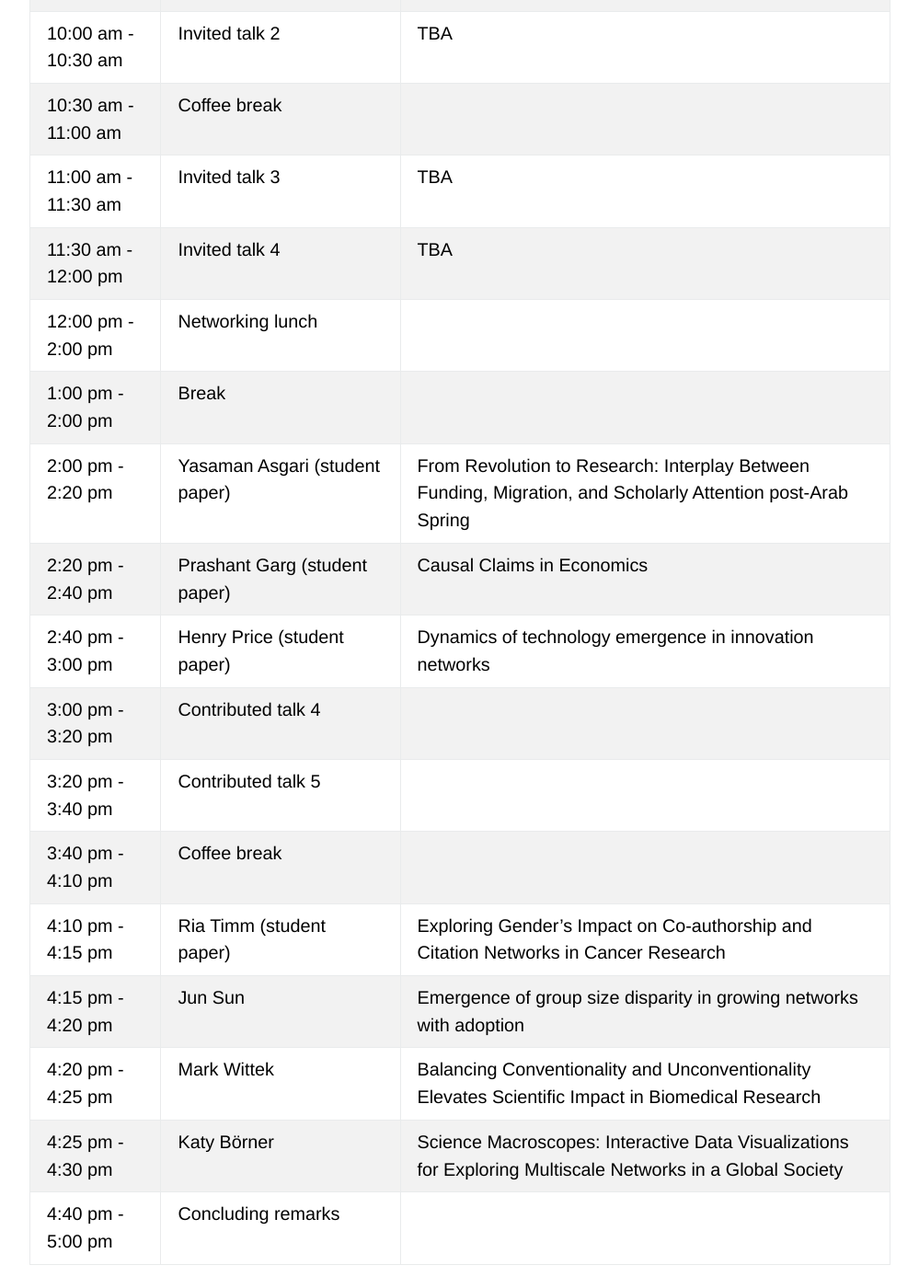
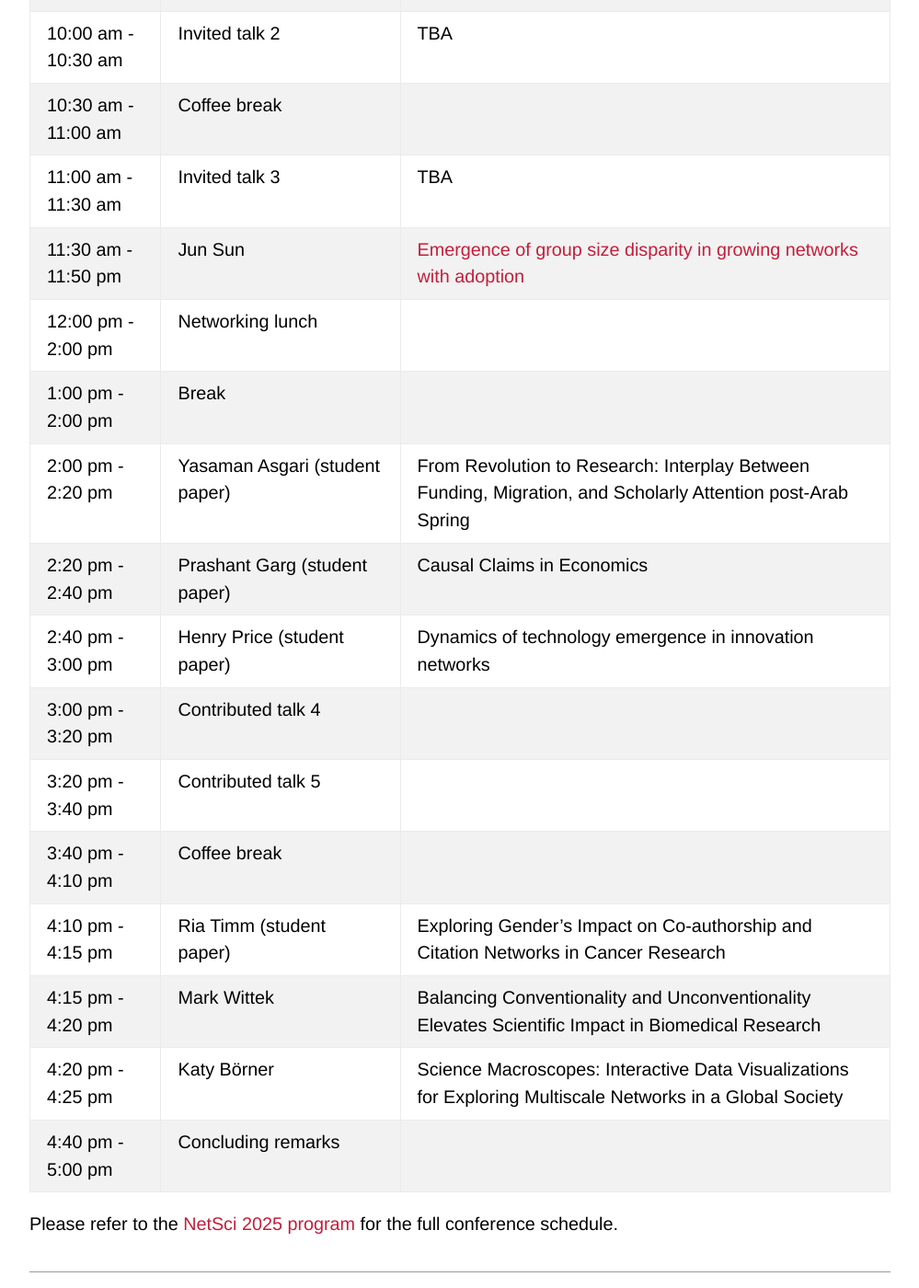
Before and after one commit to netscisci/netscisci.github.io, a Jekyll site: the page built from schedule.md, in a window 1280 px wide and 1400 px high, scrolled down 860 px. Shown: the whole window at 92% size, without its empty margins (140-1139 px from the left). Built offline with Jekyll 4.4.1, drawn with Linux system fonts in a browser that asks for light colours; some web fonts are replaced; our own code applies the rules of GitHub Pages for plain Markdown files.

Commit message:
Update schedule.md

```diff
--- a/schedule.md
+++ b/schedule.md
@@ -15,7 +15,7 @@ layout: default
 | 10:00 am - 10:30 am  | Invited talk 2 |TBA|
 | 10:30 am - 11:00 am  | Coffee break ||
 | 11:00 am - 11:30 am  | Invited talk 3 |TBA|
-| 11:30 am - 12:00 pm  | Invited talk 4 |TBA|
+| 11:30 am - 11:50 pm  | Jun Sun |[Emergence of group size disparity in growing networks with adoption](https://doi.org/10.1038/s42005-024-01799-z)|
 | 12:00 pm - 2:00 pm   | Networking lunch ||
 | 1:00 pm - 2:00 pm   | Break ||
 | 2:00 pm - 2:20 pm   | Yasaman Asgari (student paper) |From Revolution to Research: Interplay Between Funding, Migration, and Scholarly Attention post-Arab Spring|
@@ -25,9 +25,8 @@ layout: default
 | 3:20 pm - 3:40 pm   | Contributed talk 5 ||
 | 3:40 pm - 4:10 pm   | Coffee break ||
 | 4:10 pm - 4:15 pm   | Ria Timm (student paper) |Exploring Gender’s Impact on Co-authorship and Citation Networks in Cancer Research|
-| 4:15 pm - 4:20 pm   | Jun Sun |Emergence of group size disparity in growing networks with adoption|
-| 4:20 pm - 4:25 pm   | Mark Wittek |Balancing Conventionality and Unconventionality Elevates Scientific Impact in Biomedical Research|
-| 4:25 pm - 4:30 pm   | Katy Börner |Science Macroscopes: Interactive Data Visualizations for Exploring Multiscale Networks in a Global Society|
+| 4:15 pm - 4:20 pm   | Mark Wittek |Balancing Conventionality and Unconventionality Elevates Scientific Impact in Biomedical Research|
+| 4:20 pm - 4:25 pm   | Katy Börner |Science Macroscopes: Interactive Data Visualizations for Exploring Multiscale Networks in a Global Society|
 | 4:40 pm - 5:00 pm   | Concluding remarks ||
 
 Please refer to the [NetSci 2025 program](https://netsci2025.github.io/) for the full conference schedule.
```
